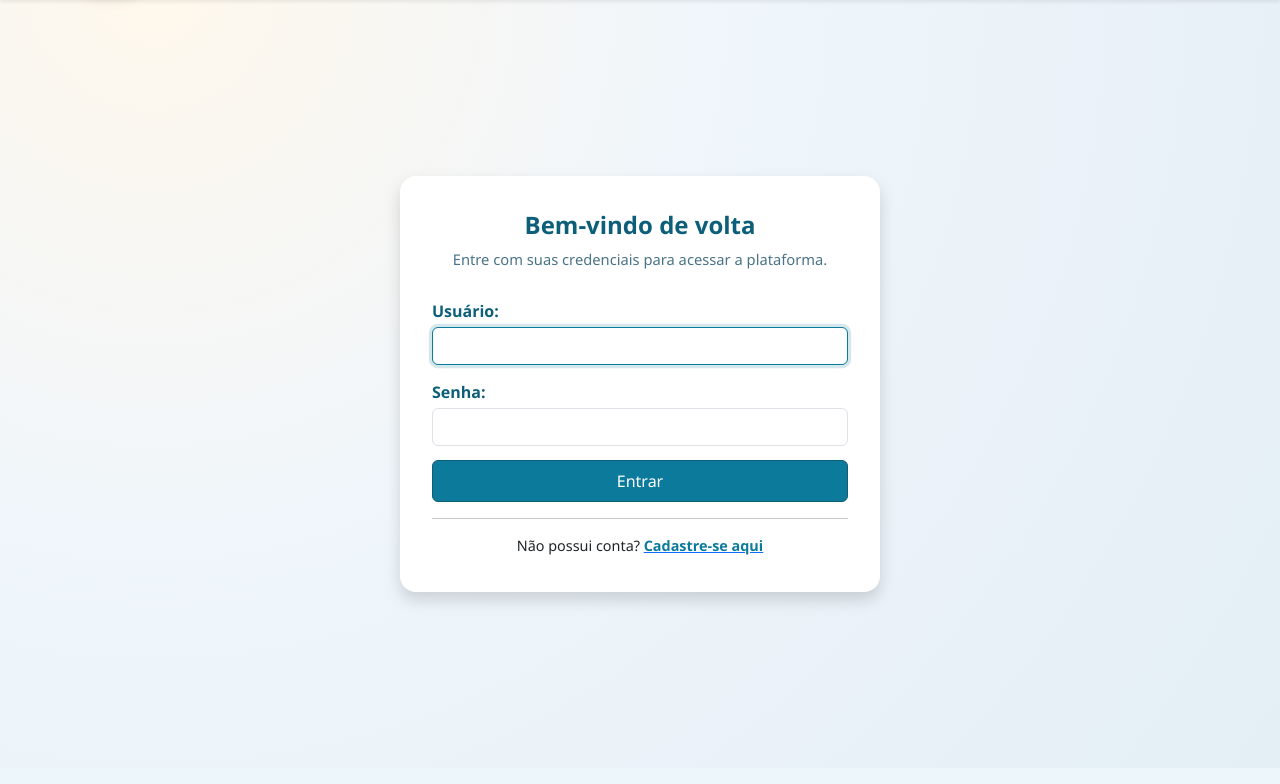
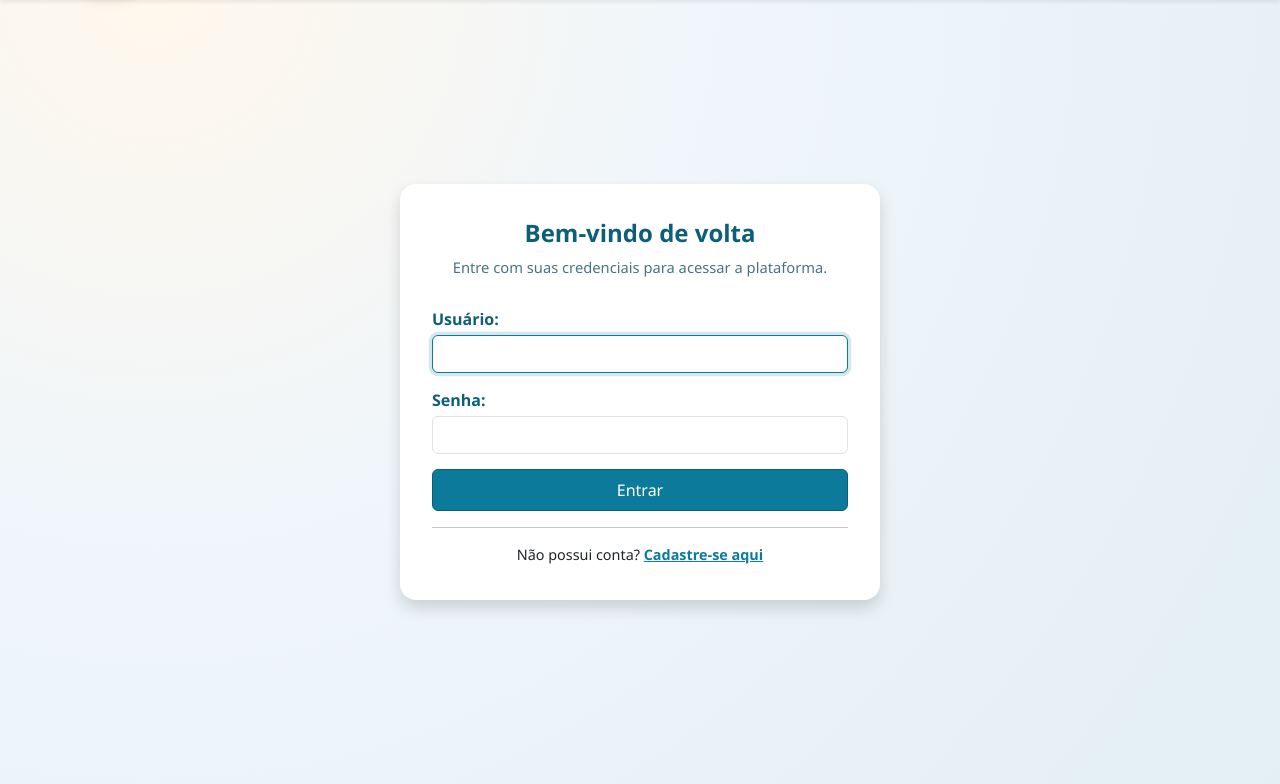
Before and after one commit to AndradeWil/PI3, a Django app: a page that uses templates/base.html in a window 1280 px wide. Shown: the part 85-869 px from the top of the page. Before the commit the page ends 691 px from the top, so only its background shows below. Run offline with Django 5.2, Linux system fonts and the light colour scheme.

Commit message:
Ajustes css

```diff
--- a/static/css/style.css
+++ b/static/css/style.css
@@ -172,9 +172,9 @@ fieldset legend {
 .auth-wrap {
     min-height: calc(100vh - 80px);
     display: flex;
-    align-items: center;
+    align-items: start;
     justify-content: center;
-    padding: 2rem 1rem;
+    padding: 10rem 1rem;
 }
 .auth-card {
     width: 100%;
```
